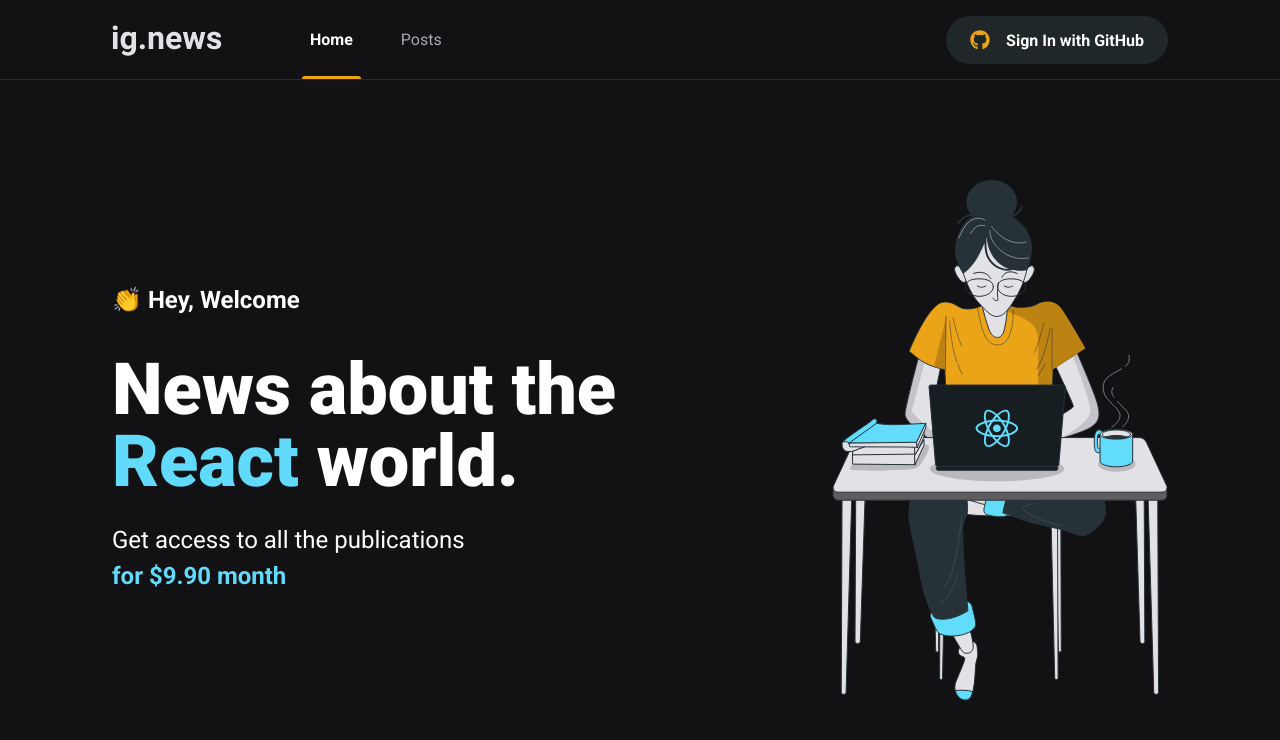
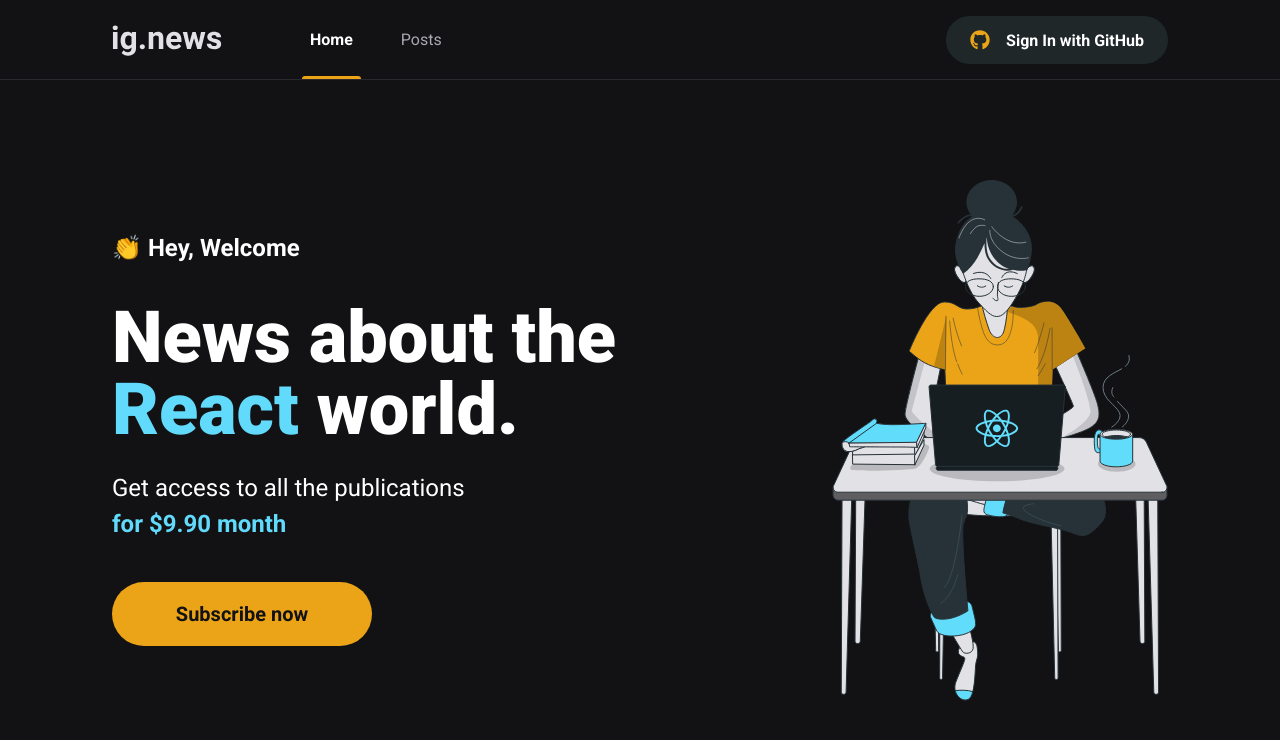
Before and after one commit to mickaelxd/ignews, a Next.js app: page / in a window 1280 px wide. Shown: the top 740 px of the page. Built offline with nearby package versions, Linux system fonts and the light colour scheme.

Commit message:
Adicionado botão de Subscribe a home

```diff
--- /dev/null
+++ b/src/components/SubscribeButton/index.tsx
@@ -0,0 +1,14 @@
+import React from 'react';
+
+import styles from './styles.module.scss';
+
+export const SubscribeButton: React.FC = () => {
+  return (
+    <button
+      type='button'
+      className={styles.subscribeButton}
+    >
+      Subscribe now
+    </button>
+  );
+}
--- /dev/null
+++ b/src/components/SubscribeButton/styles.module.scss
@@ -0,0 +1,20 @@
+.subscribeButton {
+  width: 260px;
+  height: 4rem;
+  border: 0;
+  border-radius: 2rem;
+  background: var(--yellow-500);
+  color: var(--gray-900);
+  font-size: 1.25rem;
+  font-weight: bold;
+
+  display: flex;
+  align-items: center;
+  justify-content: center;
+
+  transition: filter 0.2s;
+
+  &:hover {
+    filter: brightness(0.8);
+  }
+}
--- a/src/pages/home.module.scss
+++ b/src/pages/home.module.scss
@@ -38,4 +38,8 @@
       font-weight: bold;
     }
   }
+
+  button {
+    margin-top: 2.5rem;
+  }
 }
--- a/src/pages/index.tsx
+++ b/src/pages/index.tsx
@@ -1,4 +1,5 @@
 import Head from 'next/head';
+import { SubscribeButton } from '../components/SubscribeButton';
 import styles from './home.module.scss';
 
 export default function Home() {
@@ -15,6 +16,8 @@
             Get access to all the publications <br />
             <span>for $9.90 month</span>
           </p>
+
+          <SubscribeButton />
         </section>
 
         <img src="/images/avatar.svg" alt="Girl Coding" />
```
